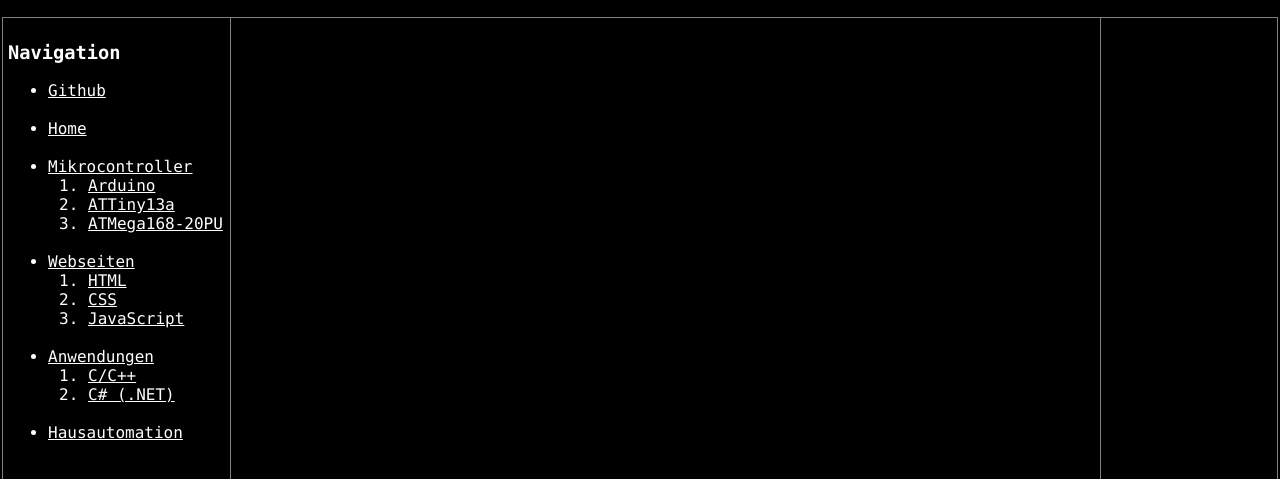
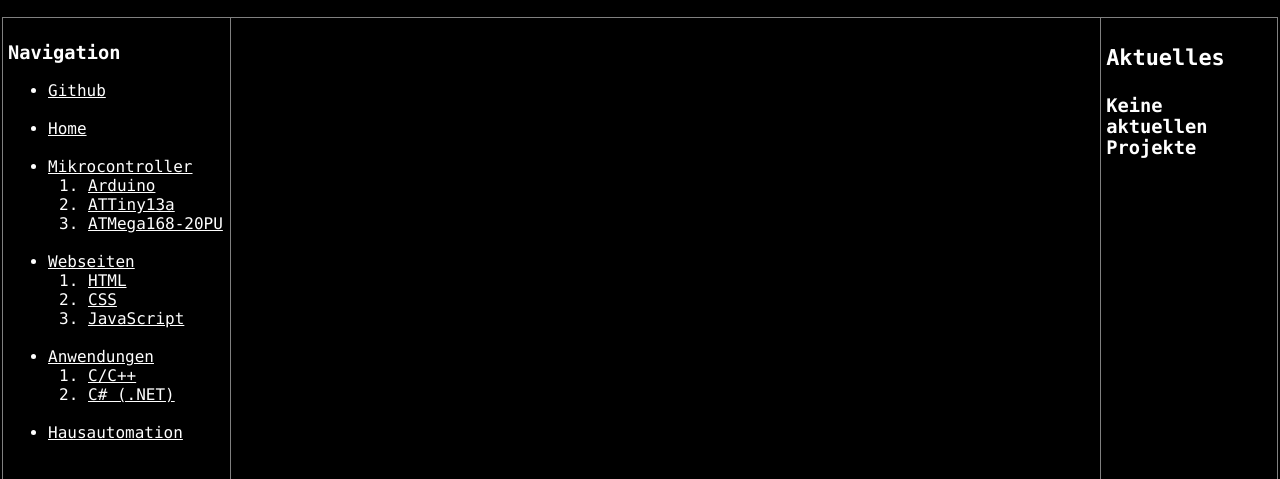
Before and after one commit to Patti4832/patti4832.github.io, a plain HTML site: page Hausautomation/index.html in a window 1280 px wide. Shown: the part 55-534 px from the top of the page. Drawn offline with Linux system fonts and the light colour scheme.

Commit message:
Update index.html

```diff
--- a/Hausautomation/index.html
+++ b/Hausautomation/index.html
@@ -12,7 +12,7 @@
 
         <nav id="navbar"><!--Filled by function--></nav>
         <aside>
-
+            <h3 id="a1"></h3>
         </aside>
         <main>
 
@@ -21,6 +21,9 @@
 
         </footer>
 
-        <script>loadnav();</script>
+        <script>
+            loadnav();
+            loadaside();
+        </script>
     </body>
 </html>
```
